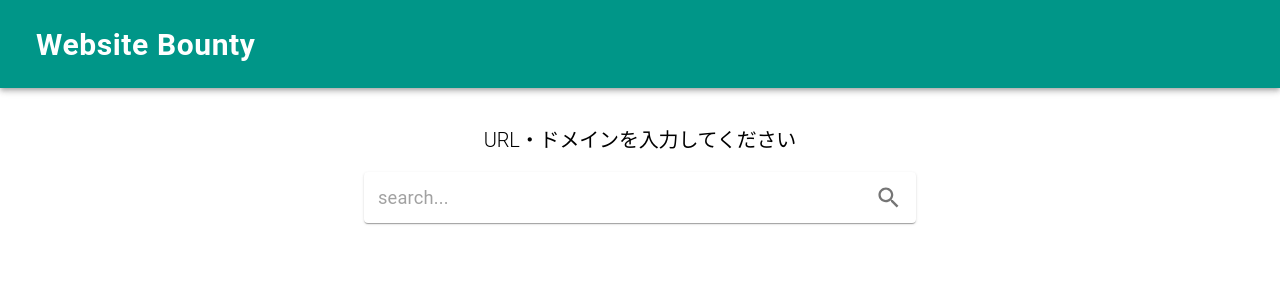
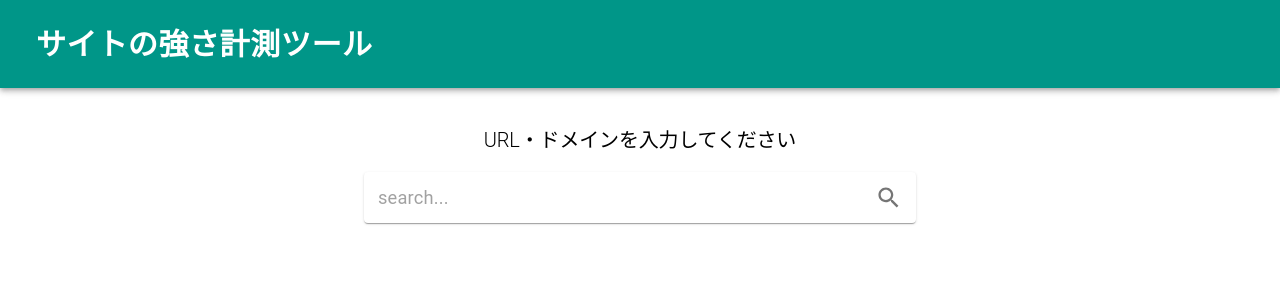
Before and after one commit to Yota-K/react-puppeteer-app, a React app in the folder front/: page / in a window 1280 px wide. Shown: the top 300 px of the page. Built offline with nearby package versions, Linux system fonts and the light colour scheme; the HTML template or start-up script is replaced by a standard one.

Commit message:
アプリケーションの名前を決定(暫定)。

```diff
--- a/front/src/components/AppHeader.tsx
+++ b/front/src/components/AppHeader.tsx
@@ -12,7 +12,7 @@
   heading: {
     fontWeight: 'bold',
     letterSpacing: '0.6px',
-  }
+  },
 });
 
 const AppHeader = () => {
@@ -23,12 +23,14 @@
       <AppBar position="static" className={classes.header}>
         <Toolbar>
           <Typography variant="h1" className={classes.heading}>
-            <Link href="/" color="inherit" underline="none">Website Bounty</Link>
+            <Link href="/" color="inherit" underline="none">
+              サイトの強さ計測ツール
+            </Link>
           </Typography>
         </Toolbar>
       </AppBar>
     </>
   );
-}
+};
 
 export default AppHeader;
```
Also changed, not shown: 1 other file (tests, documents, lock files or other folders).
